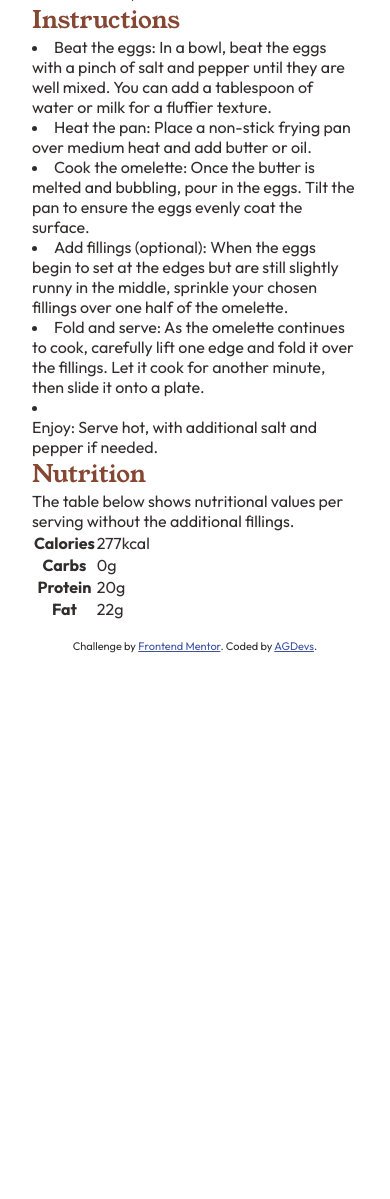
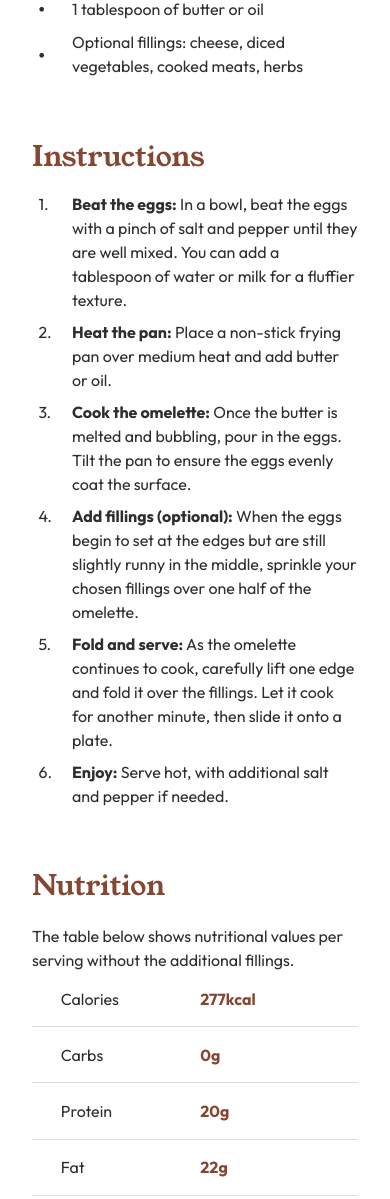
Before and after one commit to 8NeoN8/frontEndMasters-recipe-page, a plain HTML site: page index.html in a window 390 px wide. Shown: the part 798-1997 px from the top of the page. Before the commit the page ends 1451 px from the top, so only its background shows below. Drawn offline with Linux system fonts and the light colour scheme.

Commit message:
finish mobile design

```diff
--- a/index.html
+++ b/index.html
@@ -85,26 +85,26 @@
             Instructions
           </h2>
 
-          <ol class="instructions-list section-list"></ol>
+          <ol class="instructions-list section-list">
             <li class="instruction section-list-element">
-              Beat the eggs: In a bowl, beat the eggs with a pinch of salt and pepper until they are well mixed. You can add a tablespoon of water or milk for a fluffier texture.
+              <strong>Beat the eggs:</strong> In a bowl, beat the eggs with a pinch of salt and pepper until they are well mixed. You can add a tablespoon of water or milk for a fluffier texture.
             </li>
             <li class="instruction section-list-element">
-              Heat the pan: Place a non-stick frying pan over medium heat and add butter or oil.
+              <strong>Heat the pan:</strong> Place a non-stick frying pan over medium heat and add butter or oil.
             </li>
             <li class="instruction section-list-element">
-              Cook the omelette: Once the butter is melted and bubbling, pour in the eggs. Tilt the pan to ensure the eggs evenly coat the surface.
+              <strong>Cook the omelette:</strong> Once the butter is melted and bubbling, pour in the eggs. Tilt the pan to ensure the eggs evenly coat the surface.
             </li>
             <li class="instruction section-list-element">
-              Add fillings (optional): When the eggs begin to set at the edges but are still slightly runny in the middle, sprinkle your chosen fillings over one half of the omelette.
+              <strong>Add fillings (optional):</strong> When the eggs begin to set at the edges but are still slightly runny in the middle, sprinkle your chosen fillings over one half of the omelette.
             </li>
             <li class="instruction section-list-element">
-              Fold and serve: As the omelette continues to cook, carefully lift one edge and fold it over the fillings. Let it cook for another minute, then slide it onto a plate.
+              <strong>Fold and serve:</strong> As the omelette continues to cook, carefully lift one edge and fold it over the fillings. Let it cook for another minute, then slide it onto a plate.
             </li>
-            <li class="instruction section-list-element"></li>
-            Enjoy: Serve hot, with additional salt and pepper if needed.
+            <li class="instruction section-list-element">
+              <strong>Enjoy:</strong> Serve hot, with additional salt and pepper if needed.
             </li>
-          </ul>
+          </ol>
 
         </section>
 
@@ -119,20 +119,20 @@
 
           <table class="nutrition-table">
             <tr class="nutrition-table-row">
-              <th class="nutrition-table-column table-header">Calories</th>
-              <td class="nutrition-table-column">277kcal</td>
+              <td class="nutrition-table-column">Calories</td>
+              <th class="nutrition-table-column table-header">277kcal</th>
             </tr>
             <tr class="nutrition-table-row">
-              <th class="nutrition-table-column table-header">Carbs</th>
-              <td class="nutrition-table-column">0g</td>
+              <td class="nutrition-table-column">Carbs</td>
+              <th class="nutrition-table-column table-header">0g</th>
             </tr>
             <tr class="nutrition-table-row">
-              <th class="nutrition-table-column table-header">Protein</th>
-              <td class="nutrition-table-column">20g</td>
+              <td class="nutrition-table-column">Protein</td>
+              <th class="nutrition-table-column table-header">20g</th>
             </tr>
             <tr class="nutrition-table-row">
-              <th class="nutrition-table-column table-header">Fat</th>
-              <td class="nutrition-table-column">22g</td>
+              <td class="nutrition-table-column">Fat</td>
+              <th class="nutrition-table-column table-header">22g</th>
             </tr>
           </table>
         </section>
--- a/style.css
+++ b/style.css
@@ -65,7 +65,7 @@
 }
 
 .recipe-brief{
-  padding: 2rem;
+  padding: 1.9rem;
   padding-top: 2.2rem;
   padding-bottom: 0;
 }
@@ -138,7 +138,130 @@
 
 .ingredients-title{
   font-size: 1.75rem;
+  margin-bottom: 1.2rem;
 }
+
+.section-list{
+  padding-left: 2.5rem;
+  align-items:baseline;
+  display: flex;
+  flex-direction: column;
+  justify-content: left;
+  list-style: none;
+  margin-bottom: 3.1rem;
+}
+
+.section-list-element{
+  margin-bottom: 0.6rem;
+  width: 100%;
+  line-height: 1.4rem;
+}
+
+.ingredient::before{
+  content: '•';
+  position: absolute;
+  left: -2.14rem;
+  font-size: 1.5rem;
+}
+
+.ingredient:nth-child(5)::before{
+  top: 28%;
+}
+
+.ingredient:nth-child(5){
+  line-height: 1.5rem;
+}
+
+.instructions{
+}
+
+.instructions-title{
+  font-size: 1.75rem;
+  margin-bottom: 1rem;
+}
+
+.instructions-list{
+}
+
+.instruction{
+  line-height: 1.5rem;
+  padding: 0;
+  margin-bottom: 0.5rem;
+}
+
+.instruction::before{
+  content: '1.';
+  position: absolute;
+  left: -2.1rem;
+  font-size: 1rem;
+}
+
+.instruction:nth-child(2):before{
+  content: '2.';
+}
+
+.instruction:nth-child(3):before{
+  content: '3.';
+  top: 0;
+}
+
+.instruction:nth-child(3):before{
+  content: '3.';
+}
+
+.instruction:nth-child(4):before{
+  content: '4.';
+}
+
+.instruction:nth-child(5):before{
+  content: '5.';
+}
+
+.instruction:nth-child(6):before{
+  content: '6.';
+}
+
+.nutrition{
+  height: 20rem;
+}
+
+.nutrition-title{
+  font-size: 1.75rem;
+  margin-bottom: 1.2rem;
+}
+
+.nutrition-table-description{
+  line-height: 1.5rem;
+}
+
+.nutrition-table{
+  width: 100%;
+  height: 70%;
+  vertical-align: middle;
+  border-collapse: collapse;
+}
+
+.nutrition-table-row{
+  border-bottom: 1px var(--Brown-800);
+  text-align: left ;
+  padding: 2rem;
+}
+
+.nutrition-table-column{
+  padding-left: 1.8rem;
+}
+.table-header{
+  padding-right: 2rem;
+}
+
+.table-header{
+  color: var(--Brown-800);
+}
+
+th, td {
+  border-bottom: 1px solid #ddd;
+}
+
 
 
 @media screen and (max-width: 580px) {
```
